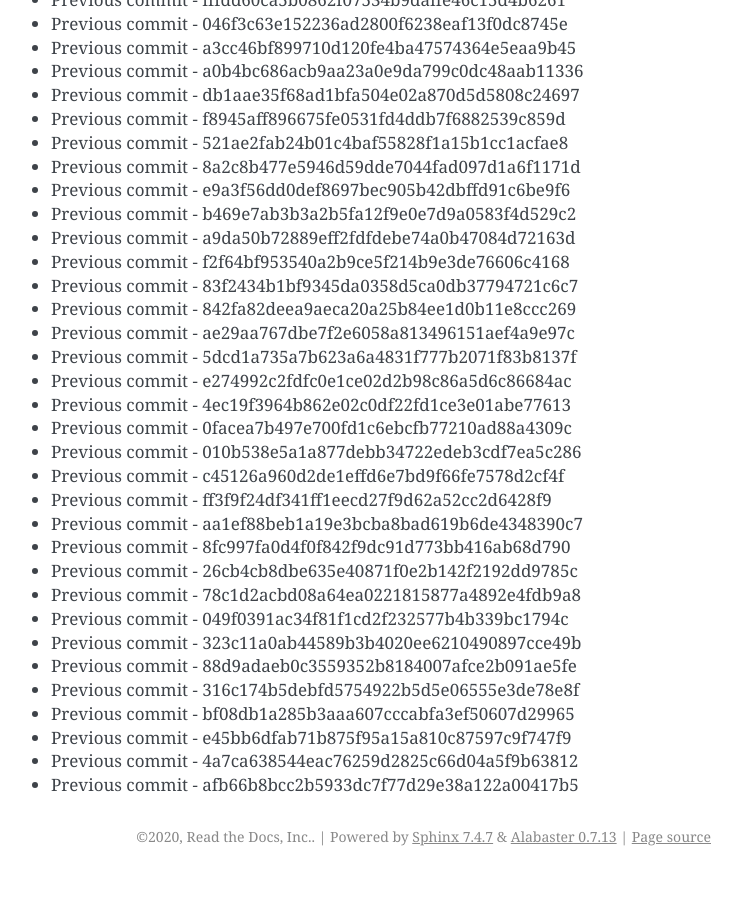
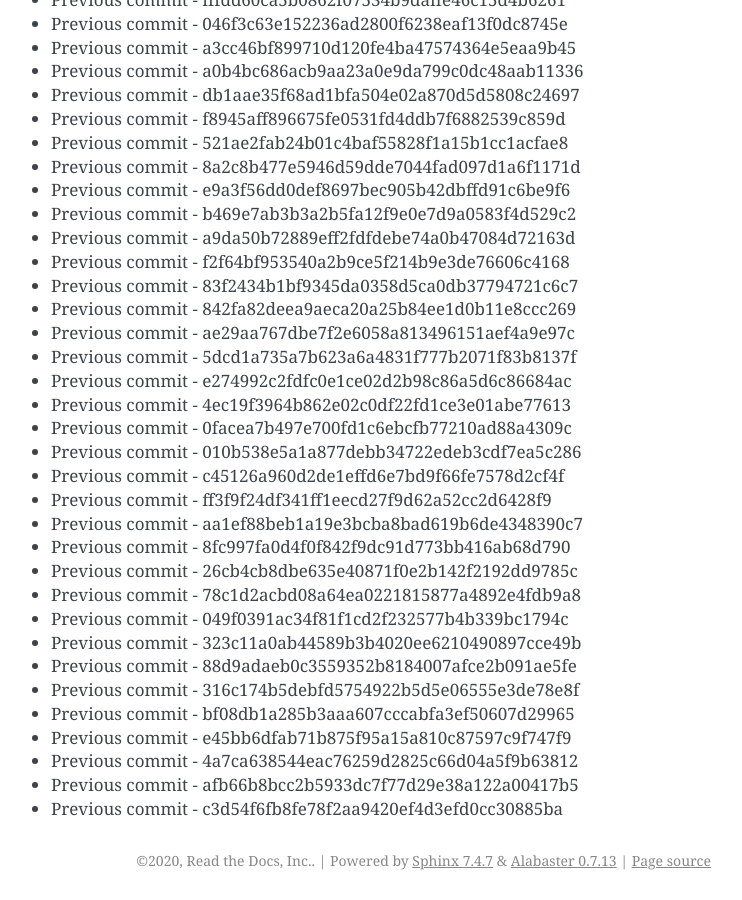
Before and after one commit to readthedocs/rtd-git-stresstest, a Sphinx documentation site: the page built from docs/updates.rst, in a window 1280 px wide and 900 px high, scrolled down 39849 px. Shown: the whole window, without its empty margins (399-1141 px from the left). Built offline with Sphinx 7.4.7, drawn with Linux system fonts in a browser that asks for light colours; before the commit the page ends 40725 px from its top, so only the background shows below that.

Commit message:
Generating commit from previous: c3d54f6fb8fe78f2aa9420ef4d3efd0cc30885ba

```diff
--- a/docs/updates.rst
+++ b/docs/updates.rst
@@ -1706,3 +1706,4 @@ It can be tested for any performance characteristics.
 * Previous commit - e45bb6dfab71b875f95a15a810c87597c9f747f9
 * Previous commit - 4a7ca638544eac76259d2825c66d04a5f9b63812
 * Previous commit - afb66b8bcc2b5933dc7f77d29e38a122a00417b5
+* Previous commit - c3d54f6fb8fe78f2aa9420ef4d3efd0cc30885ba
```
